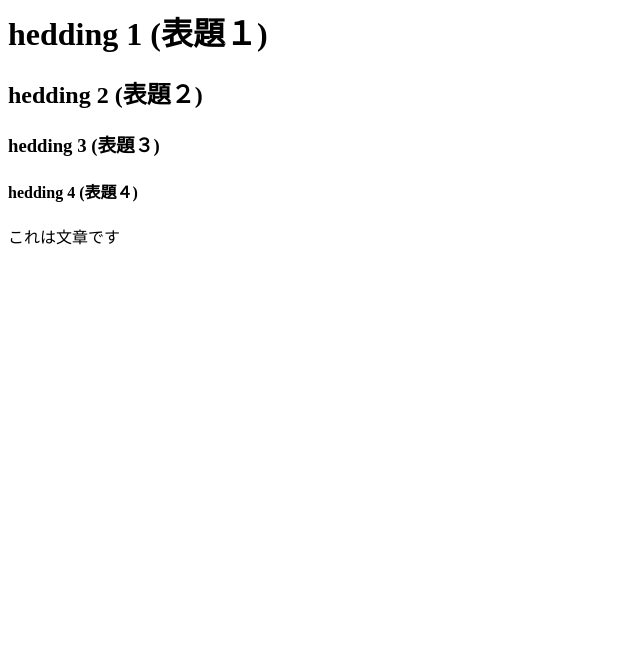
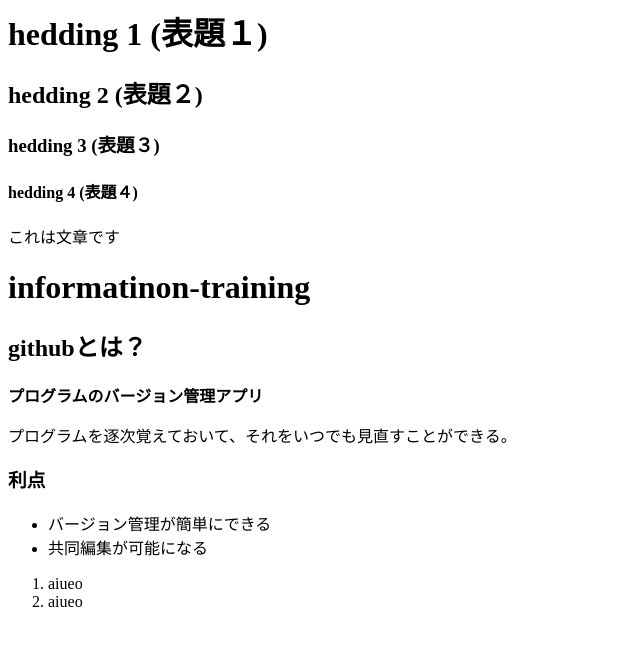
Before and after one commit to Kazuma0711/information-training, a plain HTML site: page index.html in a window 1280 px wide. Shown: the whole page, without its empty margins (0-640 px from the left). Drawn offline with Linux system fonts and the light colour scheme.

Commit message:
9月17日4時間目 htmlやマークダウンの話

```diff
--- a/index.html
+++ b/index.html
@@ -3,3 +3,20 @@
 <h3>hedding 3 (表題３)</h3>
 <h4>hedding 4 (表題４)</h4>
 <p>これは文章です</p>
+
+
+<h1>informatinon-training</h1>
+<h2>githubとは？</h2>
+<strong>プログラムのバージョン管理アプリ</strong>
+<p>プログラムを逐次覚えておいて、それをいつでも見直すことができる。</p>
+
+<h3>利点</h3>
+<ul>
+    <li>バージョン管理が簡単にできる</li>
+    <li>共同編集が可能になる</li>
+</ul>
+
+<ol>
+    <li>aiueo</li>
+    <li>aiueo</li>
+</ol>
```
Also changed, not shown: image.png (added), 1 other file.
